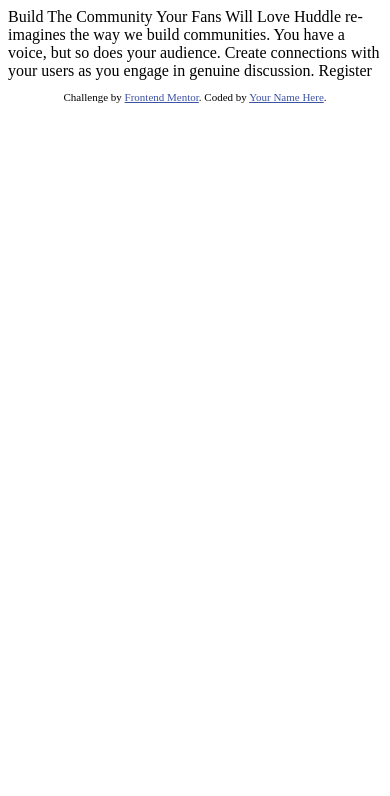
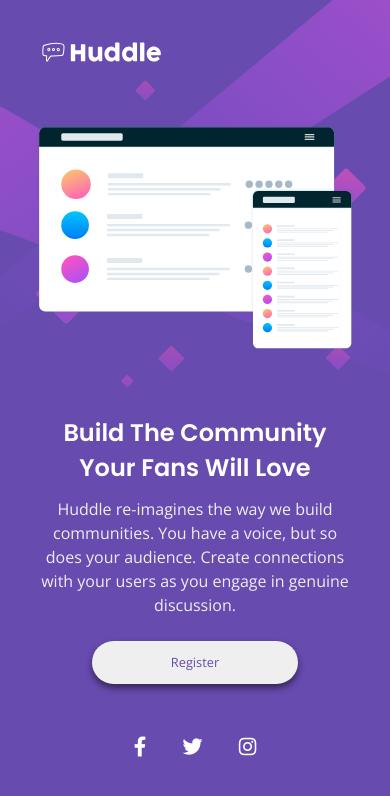
Before and after one commit to b4n1y4/huddle-landing-page, a plain HTML site: page index.html in a window 390 px wide. Drawn offline with nearby package versions, Linux system fonts and the light colour scheme.

Commit message:
mobile layout complete
only the social icon border remains.

```diff
--- a/index.html
+++ b/index.html
@@ -1,33 +1,82 @@
 <!DOCTYPE html>
 <html lang="en">
   <head>
-  <meta charset="UTF-8">
-  <meta name="viewport" content="width=device-width, initial-scale=1.0"> <!-- displays site properly based on user's device -->
+    <meta charset="UTF-8" />
+    <meta name="viewport" content="width=device-width, initial-scale=1.0" />
 
-  <link rel="icon" type="image/png" sizes="32x32" href="./images/favicon-32x32.png">
+    <link
+      rel="icon"
+      type="image/png"
+      sizes="32x32"
+      href="./images/favicon-32x32.png"
+    />
+    <link rel="stylesheet" href="style.css" />
+    <link
+      rel="stylesheet"
+      href="https://cdnjs.cloudflare.com/ajax/libs/font-awesome/5.15.3/css/all.min.css"
+      integrity="sha512-iBBXm8fW90+nuLcSKlbmrPcLa0OT92xO1BIsZ+ywDWZCvqsWgccV3gFoRBv0z+8dLJgyAHIhR35VZc2oM/gI1w=="
+      crossorigin="anonymous"
+      referrerpolicy="no-referrer"
+    />
+    <title>
+      Frontend Mentor | Huddle landing page with single introductory section
+    </title>
+    <style>
+      .attribution {
+        font-size: 11px;
+        text-align: center;
+      }
 
-  <title>Frontend Mentor | Huddle landing page with single introductory section</title>
-
-  <!-- Feel free to remove these styles or customise in your own stylesheet 👍 -->
-  <style>
-    .attribution { font-size: 11px; text-align: center; }
-    .attribution a { color: hsl(228, 45%, 44%); }
+      .attribution a {
+        color: hsl(228, 45%, 44%);
+      }
     </style>
   </head>
+
   <body>
+    <div class="container">
+      <header>
+        <img src="./images/logo.svg" alt="huddle" class="logo" />
+      </header>
 
-  Build The Community Your Fans Will Love
-
-  Huddle re-imagines the way we build communities. You have a voice, but so does your audience.
-  Create connections with your users as you engage in genuine discussion.
-
-  Register
+      <main>
+        <section class="illustration-container">
+          <img
+            src="./images/illustration-mockups.svg"
+            class="illustration"
+            alt="illustration"
+          />
+        </section>
+        <section class="text">
+          <h1 class="title">Build The Community Your Fans Will Love</h1>
+          <p class="main-para">
+            Huddle re-imagines the way we build communities. You have a voice,
+            but so does your audience. Create connections with your users as you
+            engage in genuine discussion.
+          </p>
+          <button class="register">Register</button>
+        </section>
+      </main>
 
       <footer>
-    <p class="attribution">
-      Challenge by <a href="https://www.frontendmentor.io?ref=challenge" target="_blank">Frontend Mentor</a>.
-      Coded by <a href="#">Your Name Here</a>.
-    </p>
+        <ul class="links">
+          <li>
+            <a href="https://www.facebook.com" class="link"
+              ><i class="fab fa-facebook-f"></i
+            ></a>
+          </li>
+          <li>
+            <a href="www.twitter.com" class="link">
+              <i class="fab fa-twitter"></i>
+            </a>
+          </li>
+          <li>
+            <a href="www.instagram.com" class="link"
+              ><i class="fab fa-instagram"></i
+            ></a>
+          </li>
+        </ul>
       </footer>
+    </div>
   </body>
 </html>
--- /dev/null
+++ b/style.css
@@ -0,0 +1,97 @@
+@import url("https://fonts.googleapis.com/css2?family=Open+Sans&family=Poppins:wght@400;600&display=swap");
+
+* {
+  margin: 0;
+  padding: 0%;
+  box-sizing: border-box;
+}
+
+body {
+  width: 100%;
+  background-color: hsl(257, 40%, 49%);
+  background-image: url("./images/bg-mobile.svg");
+  background-repeat: no-repeat;
+  background-size: contain;
+}
+
+.container {
+  margin: 2.25em;
+}
+
+.container > * {
+  margin-bottom: 3.25em;
+}
+
+.logo {
+  width: 8em;
+}
+
+main {
+  /* background-color: red; */
+  display: flex;
+  flex-direction: column;
+  align-items: center;
+}
+
+.illustration-container {
+  margin-bottom: 3.75em;
+}
+
+.illustration {
+  max-width: 100%;
+}
+
+.text {
+  text-align: center;
+  color: white;
+}
+
+.title {
+  width: 95%;
+  margin: 0 auto;
+  margin-bottom: 0.5em;
+  font-family: "Poppins";
+}
+
+.main-para {
+  font-family: "Open Sans";
+  margin-bottom: 1.5em;
+  line-height: 1.5em;
+  color: rgb(238, 238, 238);
+}
+
+button.register {
+  font-family: "Open Sans";
+  width: 65%;
+  font-size: 0.8em;
+  padding: 1em;
+  border-radius: 2em;
+  color: hsl(257, 40%, 49%);
+  border: none;
+  outline: none;
+  cursor: pointer;
+  box-shadow: 0px 4px 7px 0px rgba(0, 0, 0, 0.5);
+  -webkit-box-shadow: 0px 4px 7px 0px rgba(0, 0, 0, 0.5);
+  -moz-box-shadow: 0px 4px 7px 0px rgba(0, 0, 0, 0.5);
+}
+
+footer {
+  margin-bottom: 0;
+  display: flex;
+  justify-content: center;
+  align-items: center;
+}
+
+.links {
+  width: 50%;
+  list-style-type: none;
+  display: flex;
+  justify-content: space-around;
+  font-size: 1.25em;
+}
+
+.link {
+  color: white;
+  /* border: 1px solid black; */
+  /* padding: 0.5em; */
+}
```
Also changed, not shown: 1 other file. Lines whose indentation alone changed are shown as unchanged.
